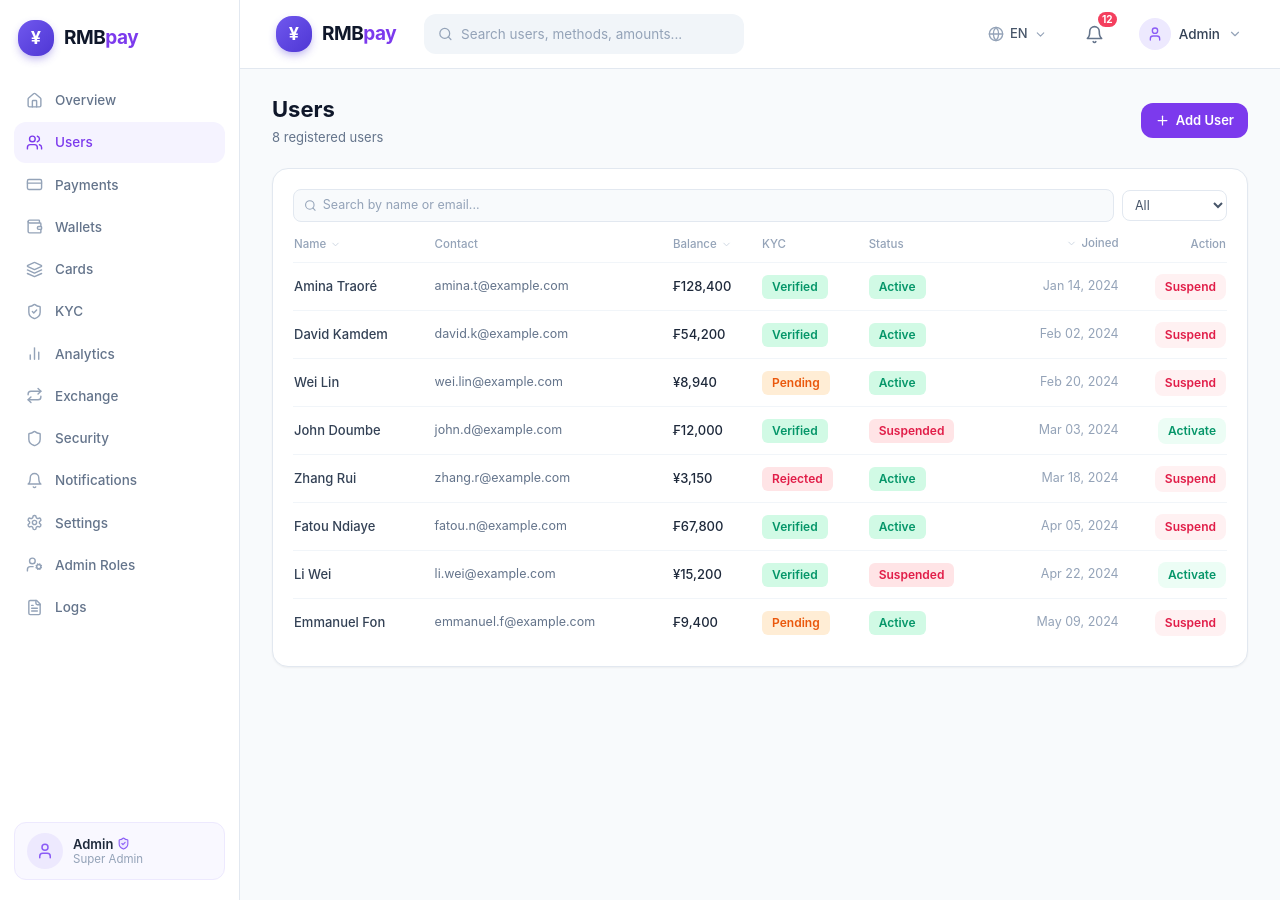
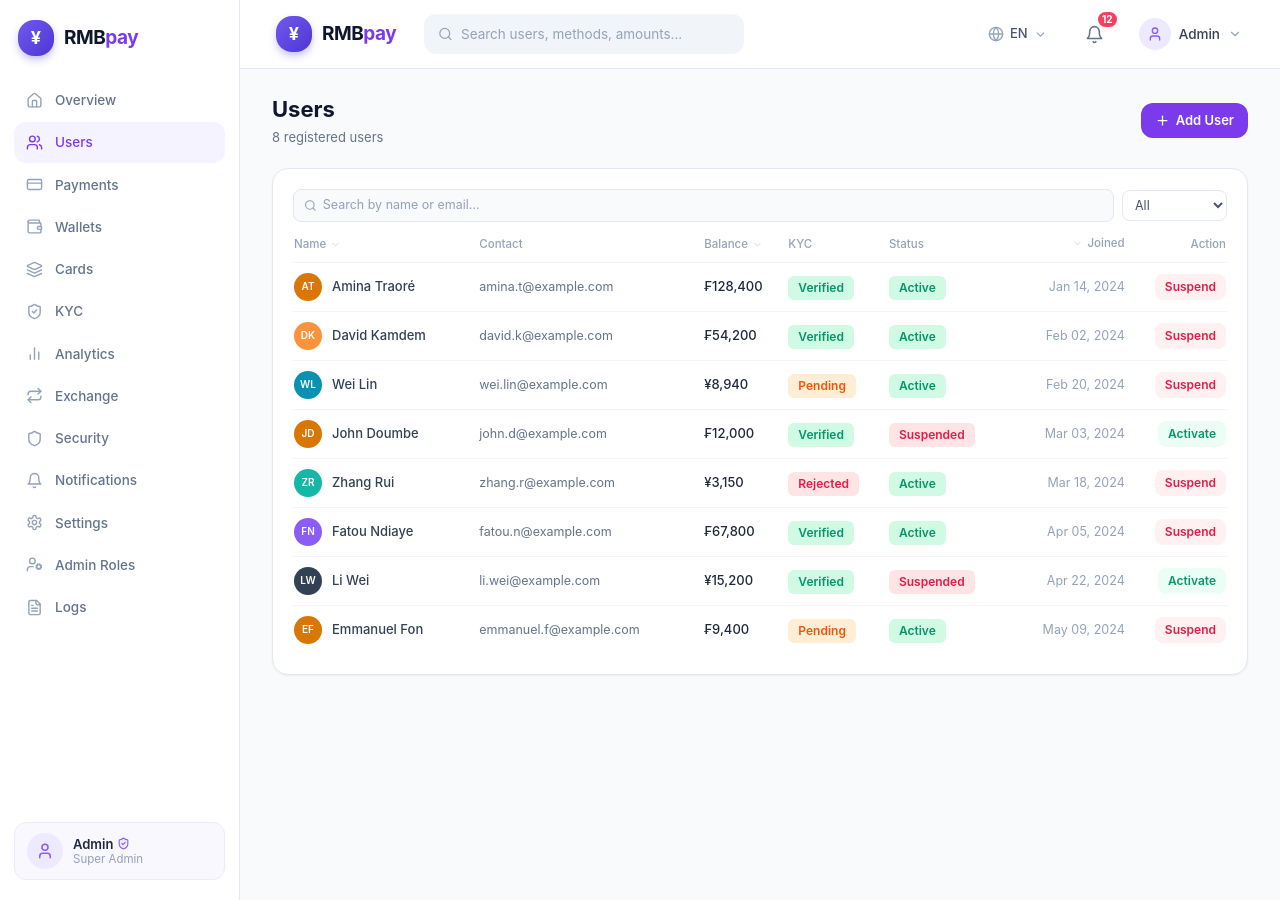
Before and after one commit to icesplashyt-dotcom/AdminDash, a React (Vite) app: page / in a window 1280 px wide. Both pictures are taken after a click on the button "Users". Built offline with nearby package versions, Linux system fonts and the light colour scheme.

Commit message:
Add files via upload

```diff
--- a/src/RMBPayDashboard.jsx
+++ b/src/RMBPayDashboard.jsx
@@ -5,7 +5,7 @@ import {
   ChevronDown, Calendar, DollarSign, AlertTriangle, RefreshCw,
   Landmark, Smartphone, Check, Clock, X, ChevronRight, LogOut, User,
   Plus, Trash2, Ban, Pencil, Save, Download, UserPlus, Monitor,
-  CheckCircle2, XCircle, Globe,
+  CheckCircle2, XCircle, Globe, Radio, MessageCircle,
 } from "lucide-react";
 import {
   AreaChart, Area, XAxis, YAxis, CartesianGrid, Tooltip,
@@ -100,13 +100,24 @@ const statCards = [
 ];
 
 const methodBadge = {
-  MTN: { bg: "bg-amber-100", fg: "text-amber-600", label: "MTN" },
-  Orange: { bg: "bg-orange-100", fg: "text-orange-600", label: "Orange" },
-  Alipay: { bg: "bg-blue-100", fg: "text-blue-600", label: "Alipay" },
-  WeChat: { bg: "bg-green-100", fg: "text-green-600", label: "WeChat" },
-  Bank: { bg: "bg-indigo-100", fg: "text-indigo-600", label: "Bank" },
-  Card: { bg: "bg-slate-200", fg: "text-slate-600", label: "Card" },
+  MTN: { bg: "bg-amber-400", fg: "text-white", label: "MTN", icon: Radio },
+  Orange: { bg: "bg-orange-500", fg: "text-white", label: "Orange", icon: Smartphone },
+  Alipay: { bg: "bg-blue-500", fg: "text-white", label: "Alipay", icon: Wallet },
+  WeChat: { bg: "bg-green-500", fg: "text-white", label: "WeChat", icon: MessageCircle },
+  Bank: { bg: "bg-indigo-500", fg: "text-white", label: "Bank", icon: Landmark },
+  Card: { bg: "bg-slate-500", fg: "text-white", label: "Card", icon: CreditCard },
 };
+
+const avatarPalette = [
+  "bg-slate-700", "bg-rose-400", "bg-blue-400", "bg-orange-400", "bg-lime-500",
+  "bg-violet-500", "bg-teal-500", "bg-pink-500", "bg-cyan-600", "bg-amber-600",
+];
+
+function avatarColorFor(name) {
+  let hash = 0;
+  for (let i = 0; i < name.length; i++) hash = name.charCodeAt(i) + ((hash << 5) - hash);
+  return avatarPalette[Math.abs(hash) % avatarPalette.length];
+}
 
 const liveTransactions = [
   { name: "Amina T.", method: "MTN", amount: "+50,000 FCFA", positive: true, time: "02:44 AM", avatar: "bg-slate-700" },
@@ -310,11 +321,27 @@ function Logo() {
 }
 
 function MethodTag({ name }) {
-  const m = methodBadge[name] || { bg: "bg-slate-100", fg: "text-slate-600", label: name };
-  return (
-    <span className={`inline-flex items-center gap-1 rounded-md px-2 py-0.5 text-xs font-semibold ${m.bg} ${m.fg}`}>
-      {m.label}
+  const m = methodBadge[name] || { bg: "bg-slate-400", fg: "text-white", label: name, icon: CreditCard };
+  const Icon = m.icon || CreditCard;
+  return (
+    <span className="inline-flex items-center gap-1.5">
+      <span className={`flex h-5 w-5 items-center justify-center rounded-md ${m.bg} ${m.fg} shrink-0`}>
+        <Icon size={11} strokeWidth={2.5} />
+      </span>
+      <span className="text-[12.5px] font-medium text-slate-600">{m.label}</span>
     </span>
+  );
+}
+
+function UserAvatar({ name, size = "md" }) {
+  const initials = name.split(" ").map((s) => s[0]).join("").slice(0, 2);
+  const sizeClasses = size === "sm" ? "h-7 w-7 text-[10px]" : "h-8 w-8 text-[11px]";
+  return (
+    <div
+      className={`flex ${sizeClasses} shrink-0 items-center justify-center rounded-full ${avatarColorFor(name)} font-semibold text-white`}
+    >
+      {initials}
+    </div>
   );
 }
 
@@ -796,7 +823,12 @@ function OverviewPage({ setSelectedTx, setActiveNav }) {
                     onClick={() => setSelectedTx(t)}
                     className="cursor-pointer border-t border-slate-100 hover:bg-slate-50"
                   >
-                    <td className="py-2.5 text-[13px] text-slate-700">{t.user}</td>
+                    <td className="py-2.5">
+                      <div className="flex items-center gap-2.5">
+                        <UserAvatar name={t.user} size="sm" />
+                        <span className="text-[13px] text-slate-700">{t.user}</span>
+                      </div>
+                    </td>
                     <td className="py-2.5"><MethodTag name={t.method} /></td>
                     <td className="py-2.5 text-[13px] font-medium text-slate-800">{t.amount}</td>
                     <td className="py-2.5 text-[13px] text-slate-500">{t.type}</td>
@@ -895,7 +927,12 @@ function UsersPage() {
             ) : (
               visible.map((u) => (
                 <tr key={u.id} className="border-t border-slate-100 hover:bg-slate-50">
-                  <td onClick={() => setSelectedUser(u)} className="cursor-pointer py-2.5 text-[13px] font-medium text-slate-700">{u.name}</td>
+                  <td onClick={() => setSelectedUser(u)} className="cursor-pointer py-2.5">
+                    <div className="flex items-center gap-2.5">
+                      <UserAvatar name={u.name} size="sm" />
+                      <span className="text-[13px] font-medium text-slate-700">{u.name}</span>
+                    </div>
+                  </td>
                   <td onClick={() => setSelectedUser(u)} className="cursor-pointer py-2.5 text-[12.5px] text-slate-500">{u.email}</td>
                   <td className="py-2.5 text-[13px] font-medium text-slate-800">{u.balance}</td>
                   <td className="py-2.5"><StatusBadge status={u.kyc} /></td>
@@ -922,8 +959,11 @@ function UsersPage() {
         <div className="fixed inset-0 z-30 flex items-center justify-center bg-slate-900/30" onClick={() => setSelectedUser(null)}>
           <div onClick={(e) => e.stopPropagation()} className="w-80 rounded-2xl bg-white p-5 shadow-xl">
             <h3 className="mb-3 text-[15px] font-semibold text-slate-800">User detail</h3>
+            <div className="mb-3 flex items-center gap-3 border-b border-slate-100 pb-3">
+              <UserAvatar name={selectedUser.name} />
+              <div className="text-[14px] font-semibold text-slate-800">{selectedUser.name}</div>
+            </div>
             <div className="space-y-2 text-[13px] text-slate-600">
-              <div className="flex justify-between"><span>Name</span><span className="font-medium text-slate-800">{selectedUser.name}</span></div>
               <div className="flex justify-between"><span>Email</span><span className="font-medium text-slate-800">{selectedUser.email}</span></div>
               <div className="flex justify-between"><span>Phone</span><span className="font-medium text-slate-800">{selectedUser.phone}</span></div>
               <div className="flex justify-between"><span>Balance</span><span className="font-medium text-slate-800">{selectedUser.balance}</span></div>
@@ -1034,7 +1074,12 @@ function PaymentsPage({ setSelectedTx }) {
             ) : (
               visible.map((t, i) => (
                 <tr key={i} onClick={() => setSelectedTx(t)} className="cursor-pointer border-t border-slate-100 hover:bg-slate-50">
-                  <td className="py-2.5 text-[13px] text-slate-700">{t.user}</td>
+                  <td className="py-2.5">
+                      <div className="flex items-center gap-2.5">
+                        <UserAvatar name={t.user} size="sm" />
+                        <span className="text-[13px] text-slate-700">{t.user}</span>
+                      </div>
+                    </td>
                   <td className="py-2.5"><MethodTag name={t.method} /></td>
                   <td className="py-2.5 text-[13px] font-medium text-slate-800">{t.amount}</td>
                   <td className="py-2.5 text-[13px] text-slate-500">{t.type}</td>
@@ -2071,6 +2116,7 @@ export default function RMBPayDashboard() {
                       className="flex w-full items-center gap-2.5 rounded-lg px-2.5 py-2 text-left hover:bg-slate-50"
                     >
                       <MethodTag name={t.method} />
+                      <UserAvatar name={t.user} size="sm" />
                       <span className="flex-1 truncate text-[13px] text-slate-700">{t.user}</span>
                       <span className="text-[12.5px] font-medium text-slate-500">{t.amount}</span>
                     </button>
@@ -2191,8 +2237,11 @@ export default function RMBPayDashboard() {
             className="w-80 rounded-2xl bg-white p-5 shadow-xl"
           >
             <h3 className="mb-3 text-[15px] font-semibold text-slate-800">Transaction detail</h3>
+            <div className="mb-3 flex items-center gap-3 border-b border-slate-100 pb-3">
+              <UserAvatar name={selectedTx.name || selectedTx.user} />
+              <div className="text-[14px] font-semibold text-slate-800">{selectedTx.name || selectedTx.user}</div>
+            </div>
             <div className="space-y-2 text-[13px] text-slate-600">
-              <div className="flex justify-between"><span>User</span><span className="font-medium text-slate-800">{selectedTx.name || selectedTx.user}</span></div>
               <div className="flex justify-between"><span>Method</span><MethodTag name={selectedTx.method} /></div>
               <div className="flex justify-between"><span>Amount</span><span className="font-medium text-slate-800">{selectedTx.amount}</span></div>
               <div className="flex justify-between"><span>Time</span><span className="text-slate-400">{selectedTx.time}</span></div>
```
